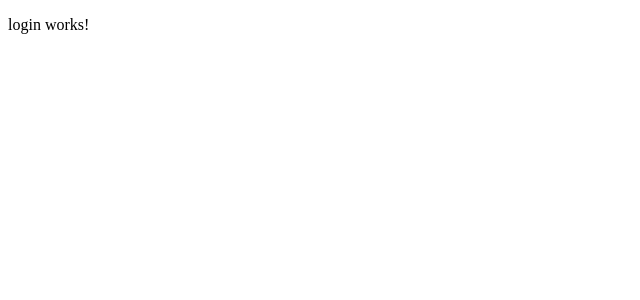
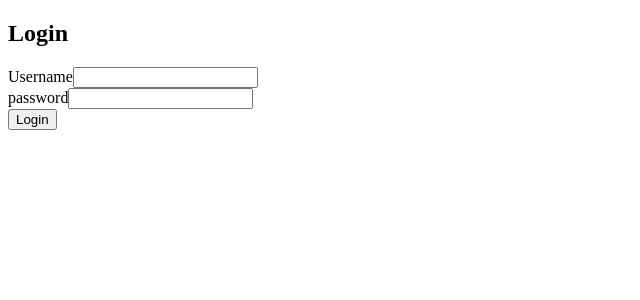
Before and after one commit to JLuisHdz/inventory-system-frontend, an Angular app: page /login in a window 1280 px wide. Shown: the top 300 px of the page, without its empty margins (0-640 px from the left). Built offline with nearby package versions, Linux system fonts and the light colour scheme.

Commit message:
feat(auth): implement login flow with JWT authentication

```diff
--- a/src/app/app.config.ts
+++ b/src/app/app.config.ts
@@ -2,7 +2,15 @@ import { ApplicationConfig } from '@angular/core';
 import { provideRouter } from '@angular/router';
 
 import { routes } from './app.routes';
+import { provideHttpClient } from '@angular/common/http';
 
 export const appConfig: ApplicationConfig = {
-  providers: [provideRouter(routes)]
+
+  providers: [
+
+    provideRouter(routes),
+
+    provideHttpClient()
+
+  ]
 };
--- /dev/null
+++ b/src/app/core/services/auth.service.ts
@@ -0,0 +1,46 @@
+import { HttpClient } from "@angular/common/http";
+import { Injectable } from "@angular/core";
+import { LoginRequest } from "../../shared/models/login-request";
+import { Observable, tap } from "rxjs";
+import { LoginResponse } from "../../shared/models/login-response";
+
+@Injectable({
+    providedIn: 'root'
+})
+export class AuthService {
+
+    private apiUrl = 'http://localhost:8080/auth';
+
+    constructor(private http: HttpClient){}
+
+    Login(request: LoginRequest): Observable<LoginResponse> {
+
+        return this.http.post<LoginResponse>(
+            `${this.apiUrl}/login`,
+            request
+        ).pipe(
+            tap(response => {
+
+                this.saveToken(response.token);
+            })
+        );
+
+    }
+
+    saveToken(token: string): void {
+
+        localStorage.setItem('token', token);
+
+    }
+
+    getToken(): string | null {
+
+        return localStorage.getItem('token');
+
+    }
+
+    logout(): void {
+
+        localStorage.removeItem('token');
+    }
+}
--- a/src/app/features/auth/login/login.component.html
+++ b/src/app/features/auth/login/login.component.html
@@ -1 +1,31 @@
-<p>login works!</p>
+<div class=" login-container">
+
+    <h2>Login</h2>
+
+    <form (ngSubmit)="onLogin()">
+
+        <div>
+            <label>Username</label>
+            <input
+            type="text"
+            [(ngModel)]="username"
+            name="username"
+            required>
+        </div>
+
+        <div>
+            <label>password</label>
+            <input
+            type="password"
+            [(ngModel)]="password"
+            name="password"
+            required>
+        </div>
+
+        <button type="submit">
+            Login
+        </button>
+
+    </form>
+
+</div>
--- a/src/app/features/auth/login/login.component.ts
+++ b/src/app/features/auth/login/login.component.ts
@@ -1,12 +1,46 @@
 import { Component } from '@angular/core';
+import { AuthService } from '../../../core/services/auth.service';
+import { FormsModule } from '@angular/forms';
 
 @Component({
   selector: 'app-login',
   standalone: true,
-  imports: [],
+  imports: [FormsModule],
   templateUrl: './login.component.html',
   styleUrl: './login.component.css'
 })
 export class LoginComponent {
 
+  username: string = '';
+  password: string = '';
+
+  constructor(private authService: AuthService) {}
+
+  onLogin(): void {
+
+    const request = {
+
+      username: this.username,
+      password: this.password
+
+    };
+
+    this.authService.Login(request)
+      .subscribe({
+
+        next: response => {
+
+          console.log('Login success', response);
+
+        },
+
+        error: error => {
+
+          console.error('Login error', error);
+
+        }
+
+      });
+
+  }
 }
--- /dev/null
+++ b/src/app/shared/models/login-request.ts
@@ -0,0 +1,7 @@
+export interface LoginRequest {
+
+    username:  string;
+
+    password: string;
+
+}
--- /dev/null
+++ b/src/app/shared/models/login-response.ts
@@ -0,0 +1,7 @@
+export interface LoginResponse {
+
+    token: string;
+
+    type: string;
+
+}
```
